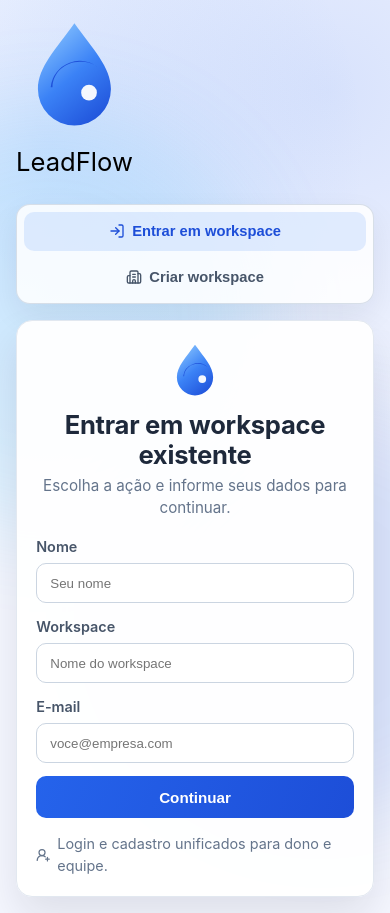
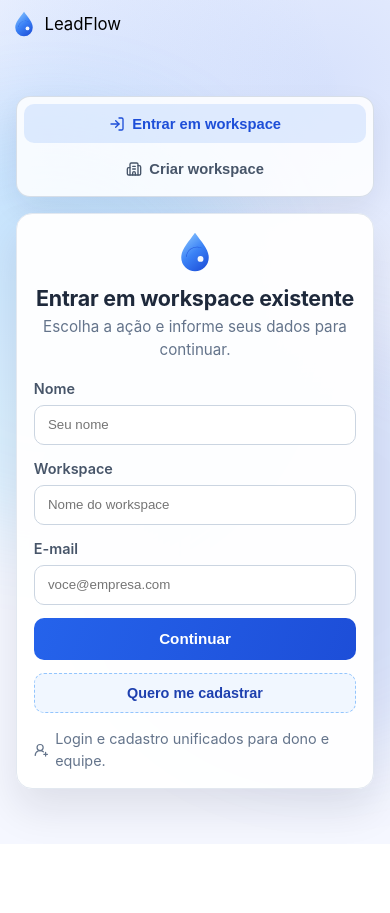
Before and after one commit to gabrielluisnunes/LeadFlow, a React app in the folder frontend/: page /login in a window 390 px wide. After the commit the page ends 844 px from the top, so only its background shows below. Built offline with nearby package versions, Linux system fonts and the light colour scheme; no server answers; the HTML template or start-up script is replaced by a standard one.

Commit message:
chore: save all pending auth and login UI updates

```diff
--- a/frontend/src/pages/login-page.css
+++ b/frontend/src/pages/login-page.css
@@ -1,12 +1,15 @@
 .login-page {
   position: relative;
-  min-height: 100vh;
-  padding: 1.5rem;
+  min-height: 100dvh;
+  padding: 1rem 1rem 1.25rem;
   background:
     radial-gradient(circle at 12% 16%, rgba(59, 130, 246, 0.14), transparent 38%),
     radial-gradient(circle at 84% 10%, rgba(37, 99, 235, 0.14), transparent 42%),
     #f5f7ff;
   overflow: hidden;
+  display: flex;
+  flex-direction: column;
+  justify-content: center;
 }
 
 .login-glow {
@@ -32,23 +35,43 @@
 }
 
 .login-topbar {
-  position: relative;
-  z-index: 2;
-  max-width: 1120px;
-  margin: 0 auto;
+  position: fixed;
+  z-index: 5;
+  top: 14px;
+  left: 18px;
   display: flex;
   align-items: center;
 }
 
 .login-brand {
-  font-size: 1.6rem;
+  font-size: 1.1rem;
+}
+
+.login-brand.brand-logo {
+  display: inline-flex;
+  align-items: center;
+  gap: 0.4rem;
+  line-height: 1;
+}
+
+.login-brand .brand-logo-mark {
+  width: 34px;
+  height: 34px;
+}
+
+.login-brand .brand-logo-text {
+  font-size: 1.25rem;
+  display: block;
+  line-height: 1;
 }
 
 .login-hero {
   position: relative;
   z-index: 2;
   max-width: 1120px;
-  margin: 3rem auto 0;
+  width: 100%;
+  margin: 0 auto;
+  padding-top: 3.5rem;
   display: grid;
   justify-items: center;
   gap: 1rem;
@@ -95,14 +118,23 @@
 
 .login-card {
   width: 100%;
-  max-width: 560px;
+  max-width: 540px;
   background: rgba(255, 255, 255, 0.96);
   border: 1px solid #e2e8f0;
   border-radius: 20px;
-  padding: 1.7rem;
+  padding: 1.35rem;
+  min-height: 0;
+  max-height: none;
+  overflow: visible;
   box-shadow: 0 20px 42px rgba(15, 23, 42, 0.1);
   transform-origin: center top;
   animation: card-enter 0.26s ease;
+}
+
+.login-card-register {
+  min-height: 0;
+  max-height: none;
+  overflow: visible;
 }
 
 .login-card-identify {
@@ -123,14 +155,14 @@
 }
 
 .login-hero-logo .brand-logo-mark {
-  width: 58px;
-  height: 58px;
+  width: 44px;
+  height: 44px;
 }
 
 .login-card h1 {
   margin: 0;
   color: #1e293b;
-  font-size: 2rem;
+  font-size: 1.68rem;
   line-height: 1.15;
   letter-spacing: -0.01em;
 }
@@ -192,6 +224,23 @@
   cursor: not-allowed;
   transform: none;
   box-shadow: none;
+}
+
+.login-signup-cta {
+  border: 1px dashed #93c5fd;
+  border-radius: 10px;
+  background: rgba(239, 246, 255, 0.85);
+  color: #1e40af;
+  font-size: 0.9rem;
+  font-weight: 700;
+  padding: 0.7rem 0.9rem;
+  cursor: pointer;
+  transition: all 0.2s ease;
+}
+
+.login-signup-cta:hover {
+  border-color: #60a5fa;
+  background: rgba(219, 234, 254, 0.9);
 }
 
 .login-secondary {
@@ -260,17 +309,38 @@
     padding: 1rem;
   }
 
+  .login-topbar {
+    top: 10px;
+    left: 10px;
+  }
+
+  .login-brand {
+    font-size: 0.95rem;
+  }
+
+  .login-brand .brand-logo-mark {
+    width: 28px;
+    height: 28px;
+  }
+
+  .login-brand .brand-logo-text {
+    font-size: 1.05rem;
+  }
+
   .login-hero {
-    margin-top: 1.4rem;
+    padding-top: 2.6rem;
   }
 
   .login-card {
-    padding: 1.2rem;
+    min-height: 0;
+    max-height: none;
+    overflow: visible;
+    padding: 1.05rem;
     border-radius: 16px;
   }
 
   .login-card h1 {
-    font-size: 1.6rem;
+    font-size: 1.34rem;
   }
 
   .login-switch {
--- a/frontend/src/pages/login-page.tsx
+++ b/frontend/src/pages/login-page.tsx
@@ -10,6 +10,7 @@ import { BrandLogo } from '../components/brand-logo'
 import './login-page.css'
 
 type FlowStep = 'IDENTIFY' | 'LOGIN' | 'REGISTER'
+type AuthStage = 'IDENTIFY' | 'AUTH'
 
 export function LoginPage() {
   const navigate = useNavigate()
@@ -56,6 +57,42 @@ export function LoginPage() {
     return 'Escolha a ação e informe seus dados para continuar.'
   }, [step, workspaceMode])
 
+  function getFriendlyAuthError(error: unknown, stage: AuthStage) {
+    if (error instanceof ApiError) {
+      if (error.code === 'UNAUTHORIZED') {
+        return 'E-mail ou senha inválidos. Verifique seus dados e tente novamente.'
+      }
+
+      if (error.code === 'NOT_FOUND' && workspaceMode === 'JOIN') {
+        return 'Workspace não encontrado. Confira o nome do workspace e tente novamente.'
+      }
+
+      if (error.code === 'CONFLICT' && workspaceMode === 'CREATE') {
+        return 'Esse nome de workspace já está em uso. Escolha outro nome para continuar.'
+      }
+
+      if (error.code === 'VALIDATION_ERROR') {
+        return 'Alguns dados estão inválidos. Revise os campos e tente novamente.'
+      }
+
+      if (error.code === 'UNKNOWN_ERROR' || error.message === 'Erro ao comunicar com a API') {
+        if (stage === 'AUTH' && workspaceMode === 'JOIN') {
+          return 'Não foi possível entrar no workspace informado agora. Tente novamente em instantes.'
+        }
+
+        return 'Não foi possível concluir sua solicitação agora. Tente novamente em instantes.'
+      }
+
+      return error.message
+    }
+
+    if (stage === 'AUTH' && workspaceMode === 'JOIN') {
+      return 'Não foi possível entrar no workspace informado agora. Tente novamente em instantes.'
+    }
+
+    return 'Não foi possível concluir sua solicitação agora. Tente novamente em instantes.'
+  }
+
   async function handleIdentify() {
     setErrorMessage('')
     setIsCheckingAccount(true)
@@ -75,11 +112,7 @@ export function LoginPage() {
         setStep('REGISTER')
       }
     } catch (error) {
-      if (error instanceof ApiError) {
-        setErrorMessage(error.message)
-      } else {
-        setErrorMessage('Não foi possível verificar sua conta no momento.')
-      }
+      setErrorMessage(getFriendlyAuthError(error, 'IDENTIFY'))
     } finally {
       setIsCheckingAccount(false)
     }
@@ -109,11 +142,7 @@ export function LoginPage() {
       setToken(result.token)
       navigate('/app', { replace: true })
     } catch (error) {
-      if (error instanceof ApiError) {
-        setErrorMessage(error.message)
-      } else {
-        setErrorMessage('Não foi possível concluir o acesso agora.')
-      }
+      setErrorMessage(getFriendlyAuthError(error, 'AUTH'))
     } finally {
       setIsSubmitting(false)
     }
@@ -138,6 +167,12 @@ export function LoginPage() {
     if (nextMode) {
       setWorkspaceMode(nextMode)
     }
+  }
+
+  function goToRegister() {
+    setStep('REGISTER')
+    setPassword('')
+    setErrorMessage('')
   }
 
   return (
@@ -252,6 +287,16 @@ export function LoginPage() {
                     : 'Criar conta'}
             </button>
 
+            {step !== 'REGISTER' ? (
+              <button
+                type="button"
+                className="login-signup-cta"
+                onClick={goToRegister}
+              >
+                Quero me cadastrar
+              </button>
+            ) : null}
+
             {step !== 'IDENTIFY' ? (
               <button
                 type="button"
```
